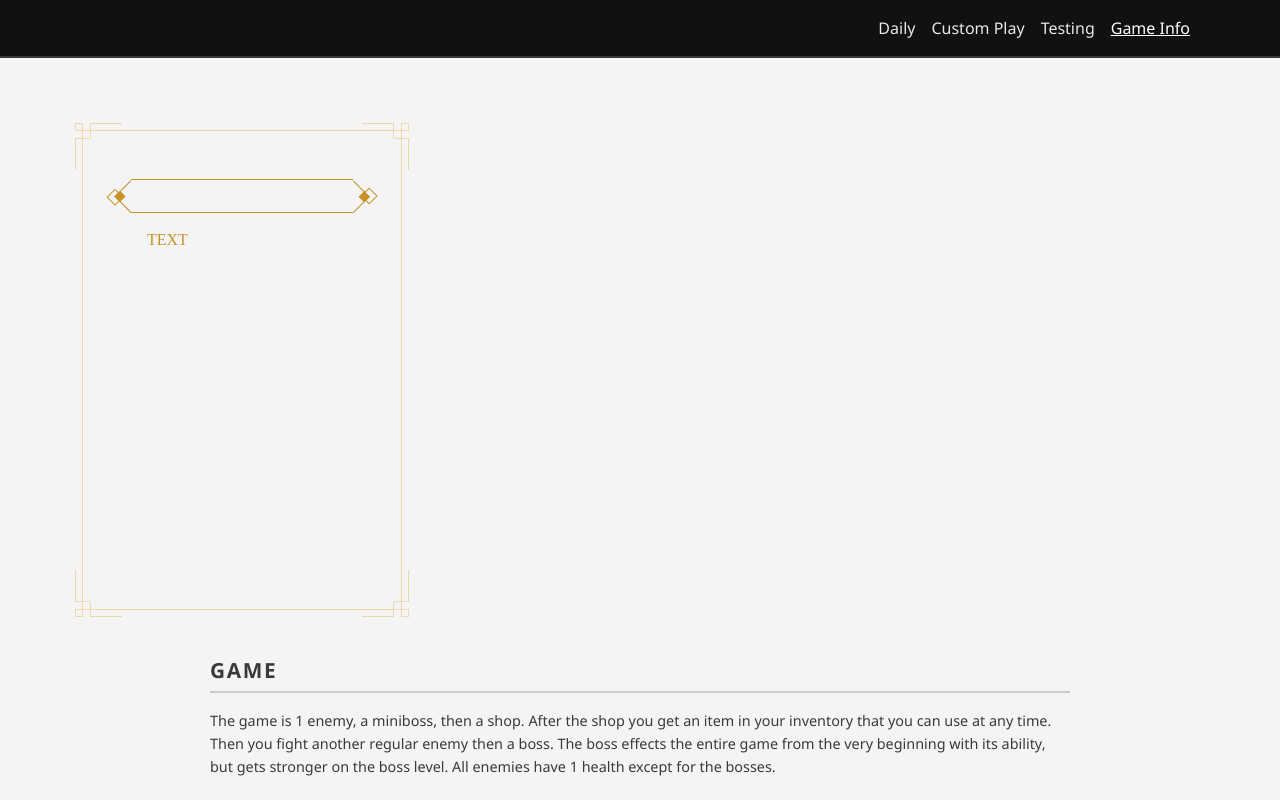
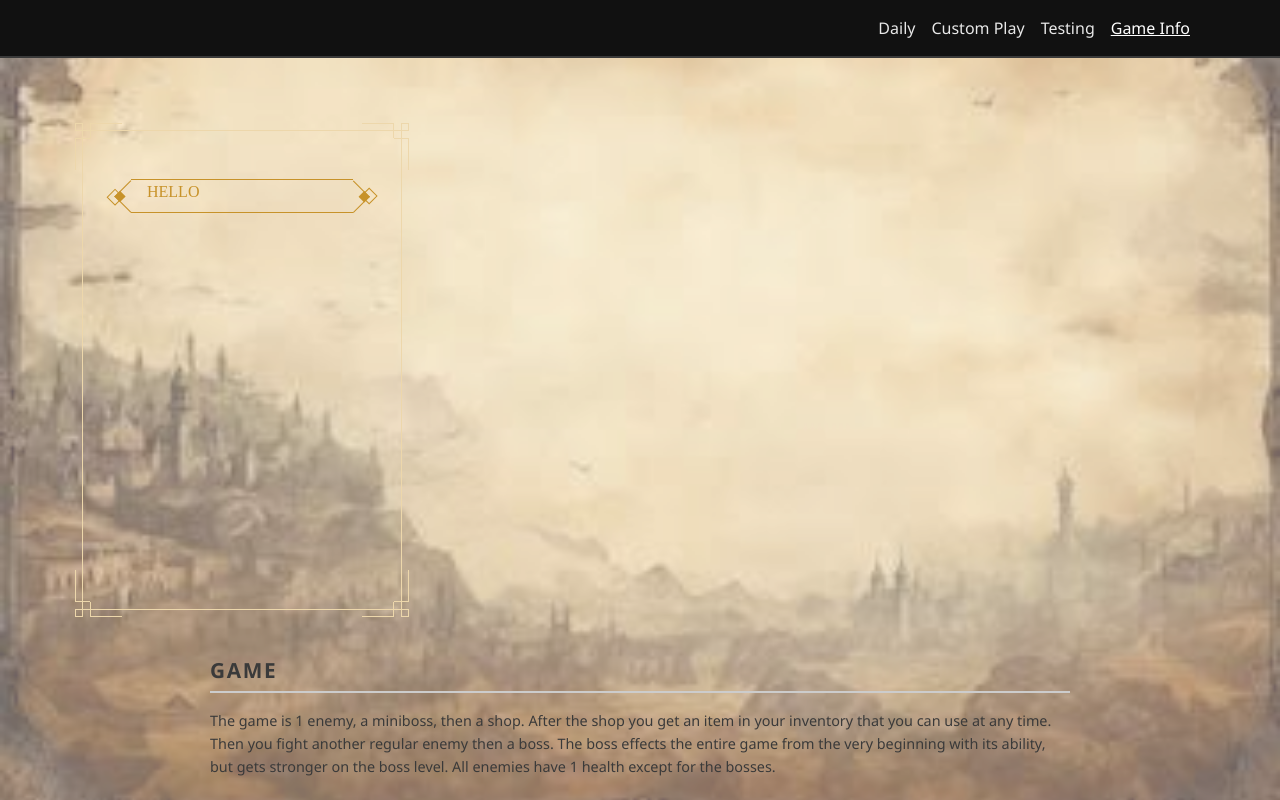
Before and after one commit to TessShearer/rpgordle, a Vue app: page /game-info in a window 1280 px wide. Shown: the top 800 px of the page. Built offline with nearby package versions, Linux system fonts and the light colour scheme; no server answers; the database is empty.

Commit message:
background

```diff
--- a/src/App.vue
+++ b/src/App.vue
@@ -18,6 +18,8 @@
     </div>
   </nav>
 
+  <div class="app-background" aria-hidden="true"></div>
+
   <RouterView :key="$route.name" />
 </template>
 
--- a/src/assets/main.css
+++ b/src/assets/main.css
@@ -20,6 +20,19 @@ body {
   font-family: 'Segoe UI', system-ui, sans-serif;
   touch-action: manipulation;
   overscroll-behavior: none;
+}
+
+/* Background */
+.app-background {
+  position: fixed;
+  inset: 0;
+  z-index: -1;
+  pointer-events: none;
+  background-image: url('./background.jpg');
+  background-size: cover;
+  background-position: center;
+  background-repeat: no-repeat;
+  opacity: 0.6;
 }
 
 /* Navbar */
--- a/src/components/ClassSelect.vue
+++ b/src/components/ClassSelect.vue
@@ -11,21 +11,26 @@
             <div v-else class="art-placeholder art-placeholder--class">Art for {{ cls.name }} goes here</div>
             <div class="class-option-shadow"></div>
           </div>
-          <div class="class-text">
-            <p class="class-name">{{ cls.name }}</p>
-            <p class="class-health">{{ cls.health }} Health</p>
-            <p class="class-desc">{{ cls.description }}</p>
+          <div class="decoheading">
+            <span class="decoleft"></span>
+            <span class="decoright"></span>
+            <p class="pt-1">{{ cls.name }}</p>
           </div>
+          <p class="class-health">{{ cls.health }} Health</p>
+          <p class="class-desc">{{ cls.description }}</p>
         </div>
-        <div v-if="showRandomize" class="class-option" :style="{ animationDelay: `${classes.length * 0.1}s` }" @click="randomize">
+        <div v-if="showRandomize" class="class-option" :style="{ animationDelay: `${classes.length * 0.1}s` }"
+          @click="randomize">
           <div class="art-with-shadow">
             <div class="art-placeholder art-placeholder--class art-placeholder--random">?</div>
             <div class="class-option-shadow"></div>
           </div>
-          <div class="class-text">
-            <p class="class-name">Random Character</p>
-            <p class="class-desc">Choose a random option</p>
+          <div class="decoheading">
+            <span class="decoleft"></span>
+            <span class="decoright"></span>
+            <p class="pt-1">Random Character</p>
           </div>
+          <p class="class-desc">Choose a random option</p>
         </div>
       </div>
     </div>
--- a/src/views/GameInfoView.vue
+++ b/src/views/GameInfoView.vue
@@ -9,7 +9,7 @@
       <h3 class="decoheading">
         <span class="decoleft"></span>
         <span class="decoright"></span>
-        <span class="mt-5">TEXT</span>
+        HELLO
       </h3>
     </div>
 
```
Also changed, not shown: src/assets/background.jpg (added), src/assets/scroll.jpeg (deleted).
